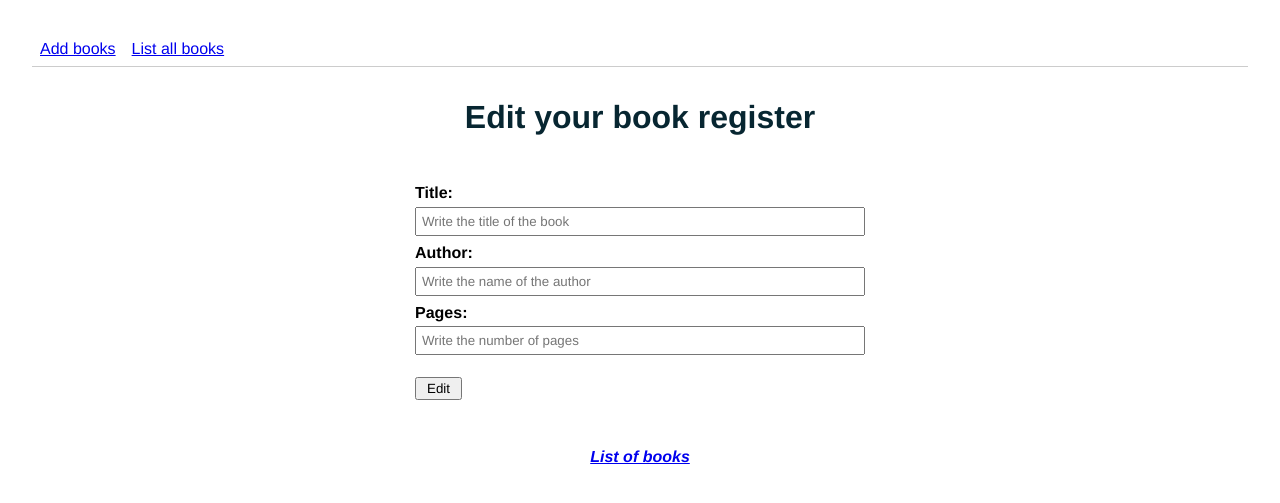
After one commit to britofelipe/mysql-nodejs, a Node server app: page /books/edit/1 in a window 1280 px wide. The commit adds this page. Shown: the top 503 px of the page. Run offline with Node 20, Linux system fonts and the light colour scheme; data that the repository does not hold is empty; some libraries are stand-ins or nearby versions.

Commit message:
update books

```diff
--- a/index.js
+++ b/index.js
@@ -78,6 +78,42 @@ app.get("/books/:id", (req, res) => {
     })
 })
 
+app.get("/books/edit/:id", function (req, res) {
+    const id = req.params.id
+
+    const query = `SELECT * FROM books WHERE id = ${id}`
+
+    conn.query(query, function (err, data) {
+      if (err) {
+        console.log(err)
+      }
+
+      const book = data[0]
+
+      res.render('editbook', { book })
+    })
+})
+
+app.post("/books/updatebook", (req, res) => {
+    const id = req.body.id
+    const title = req.body.title
+    const author = req.body.author
+    const pages = req.body.pages
+
+    const sql = `UPDATE books SET title = "${title}", author = "${author}", pages = "${pages}" WHERE id = ${id}`
+
+    conn.query(sql, function(err, data) {
+        if(err) {
+            console.log(err)
+            return
+        }
+
+        const book = data[0]
+
+        res.redirect("/books")
+    })
+})
+
 conn.connect(function(err) {
     if(err) {
         console.log(err)
--- a/public/css/styles.css
+++ b/public/css/styles.css
@@ -28,6 +28,7 @@ h1 {
     text-align: center;
     color: rgb(7, 38, 49);
     margin-bottom: 1em;
+    margin-top: 1em;
 }
 
 .links {
@@ -58,6 +59,12 @@ h1 {
 
 .form-control input{
     padding: 5px;
+}
+
+.register-button{
+    margin-top: 1em;
+    padding: 2px 10px;
+    align-self: auto;
 }
 
 /* BOOKS */
@@ -95,3 +102,7 @@ h1 {
 #book-page .container {
   text-align: center;
 }
+
+.actions {
+    margin-top: 1em;
+}
--- a/views/book.handlebars
+++ b/views/book.handlebars
@@ -1,7 +1,10 @@
 <div class="book-page">
     <div class="container">
         <h1>{{book.title}}</h1>
-        <p>This book has {{book.pages}} pages and was writen by <strong>{{book.author}}</strong></p>
+        <p>This book has {{book.pages}} pages and was writen by <strong>{{book.author}}</strong>.</p>
+    </div>
+    <div class="actions">
+        <a href="/books/edit/{{book.id}}"><span class="bold">Edit register</span></a>
     </div>
 <div class="links">
     <a href="/books" class="form">Back</a>
--- /dev/null
+++ b/views/editbook.handlebars
@@ -0,0 +1,20 @@
+<h1>Edit your book register</h1>
+<form action="/books/updatebook" method="POST" class="form">
+    <input type="hidden" name="id" value="{{book.id}}">
+    <div class="form-control">
+        <label for="title">Title:</label>
+        <input type="text" name="title" placeholder="Write the title of the book" value="{{book.title}}">
+    </div>
+    <div class="form-control">
+        <label for="author">Author:</label>
+        <input type="text" name="author" placeholder="Write the name of the author" value="{{book.author}}">
+    </div>
+    <div class="form-control">
+        <label for="pages">Pages:</label>
+        <input type="number" name="pages" placeholder="Write the number of pages" value="{{book.pages}}">
+    </div>
+    <input class="register-button" type="submit" value="Edit">
+</form>
+<div class="links">
+    <a href="/books">List of books</a>
+</div>
```
